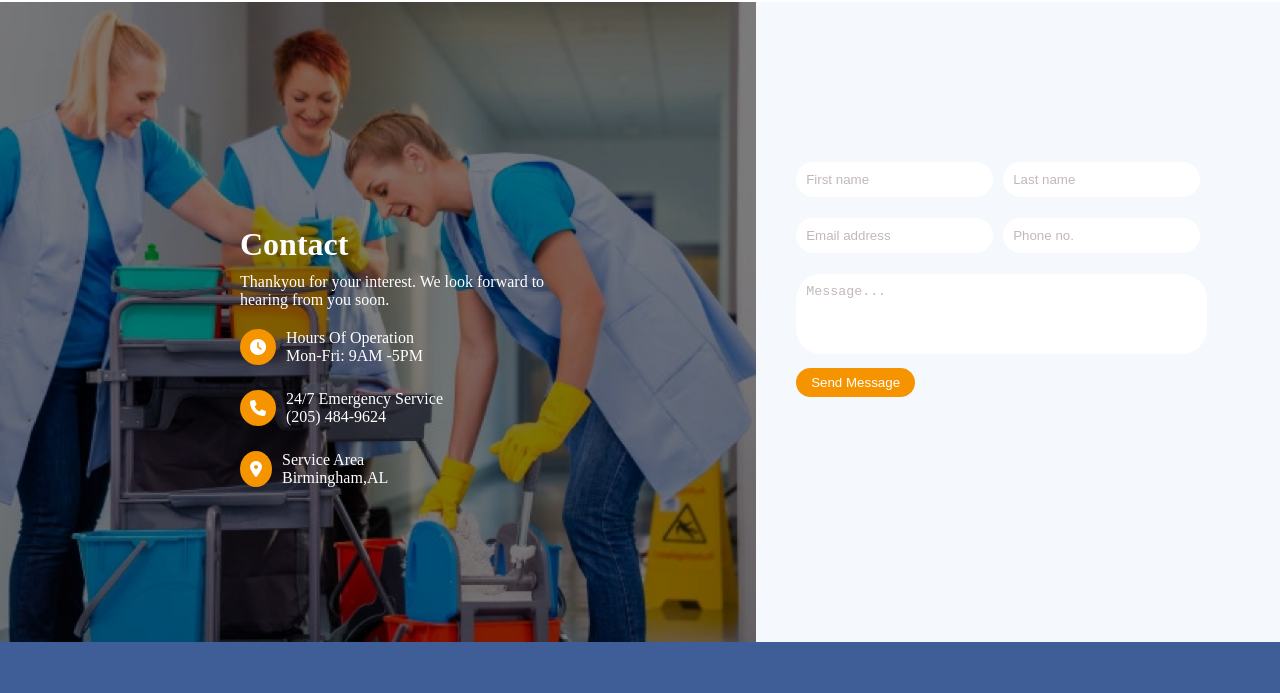
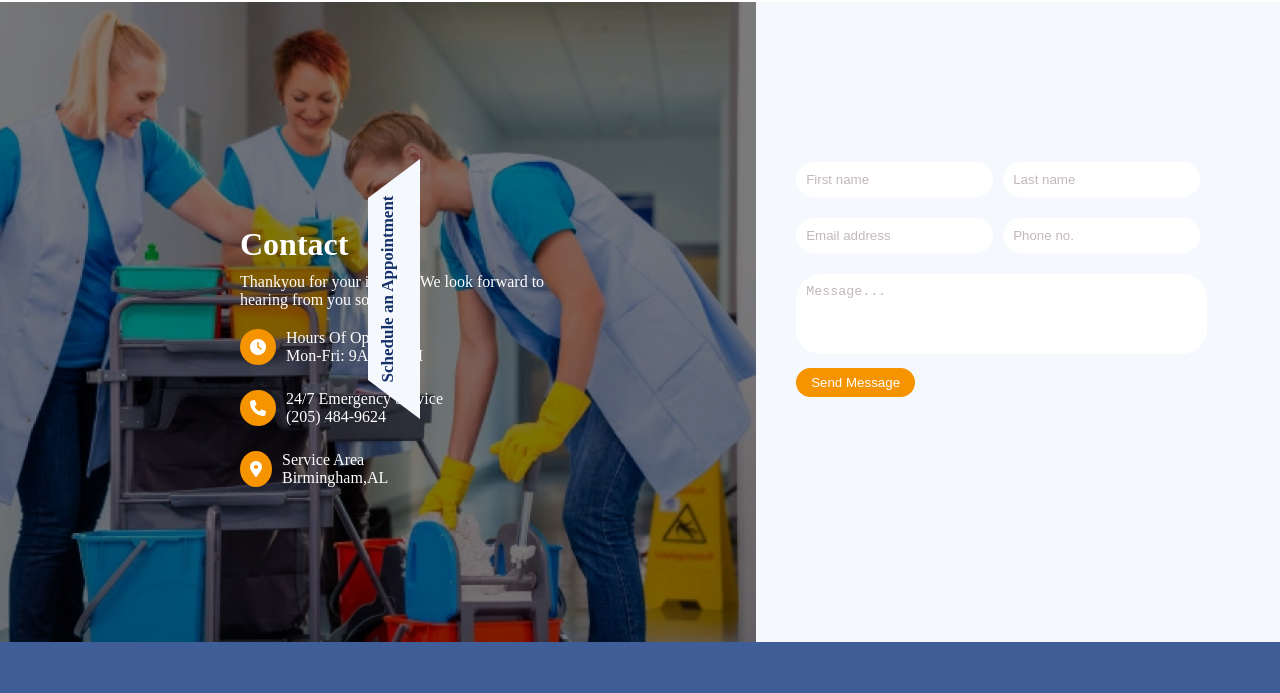
Before and after one commit to Anisha-khadka/task7, a plain HTML site: page index.html in a window 1280 px wide. Shown: the part 3554-4247 px from the top of the page. Drawn offline with Linux system fonts and the light colour scheme.

Commit message:
Initial commit

```diff
--- a/index.html
+++ b/index.html
@@ -288,6 +288,9 @@
     <textarea id="inputText" name="inputText" placeholder="Message..." rows="4" cols="47" style="resize: none;"></textarea><br/>
   <button>Send Message</button>
         </div>
+        <div class="polygon">
+            <p>Schedule an Appointment</p>
+        </div>
     </div>
     </div>
 
--- a/style.css
+++ b/style.css
@@ -383,7 +383,21 @@ padding-top: 50px;
   margin-top: 10px;
 
 }
-
+.polygon{
+  position: absolute;
+  width: 240px;
+  font-weight: bold;
+  font-size: 17px;
+  color: #143169;
+  text-align: center;
+  padding: 10px;
+height: 4vh;
+background-color: #F5F8FD;
+clip-path: polygon(0% 100%, 100% 100%, 85% 0%, 15% 0%);
+transform: translate(50%,50%) rotate(-90deg);
+right: 886px;
+margin-top: -160px;
+}
 
 /* footer */
 
@@ -412,3 +426,13 @@ padding-top: 50px;
   color: white;
   padding-top: 100px;
 }
+
+
+
+@media only screen and (max-width: 1000px) {
+  .polygon{
+
+  right: 117px;
+  margin-top: -130px;
+  }
+}
```
